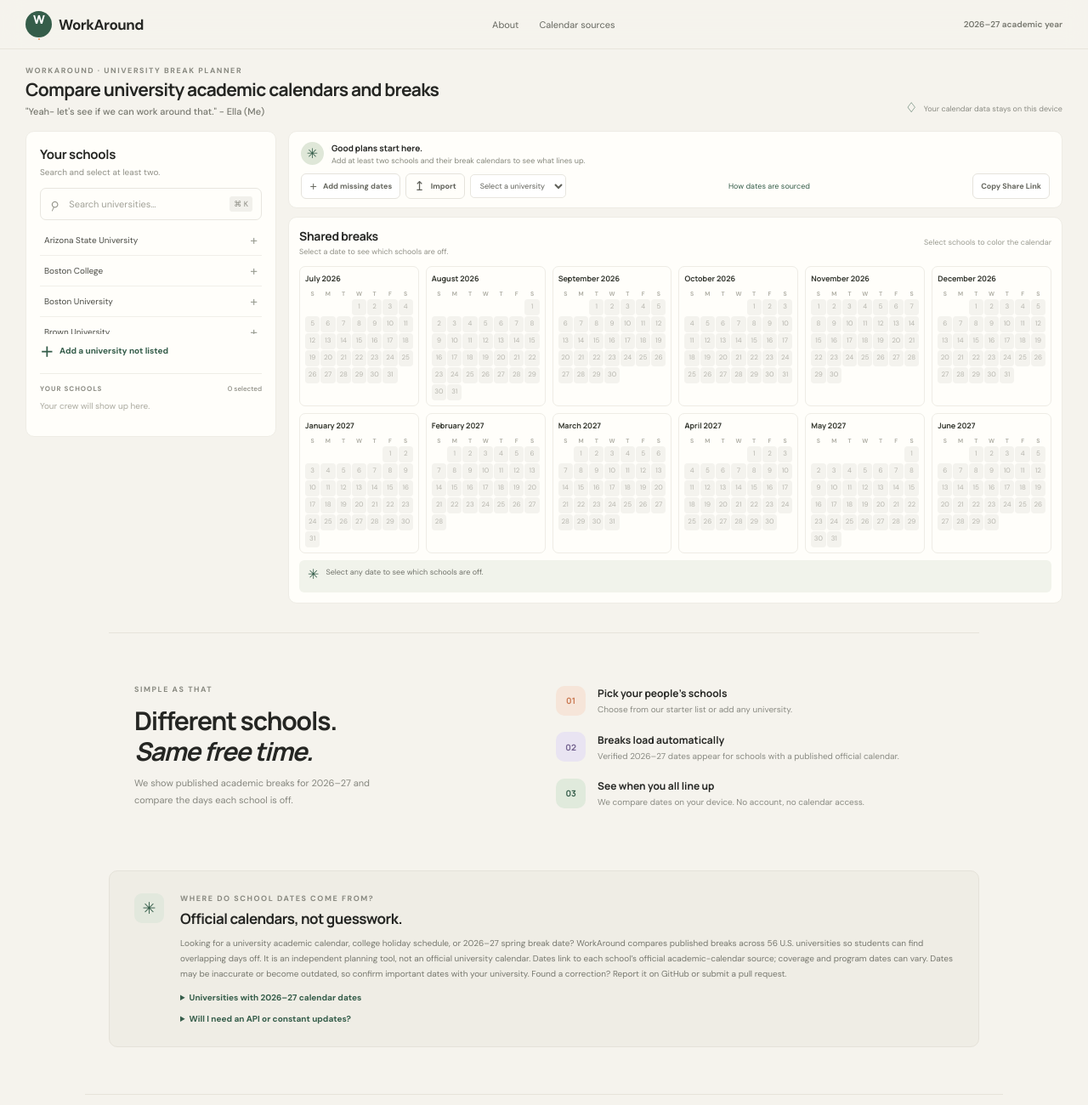
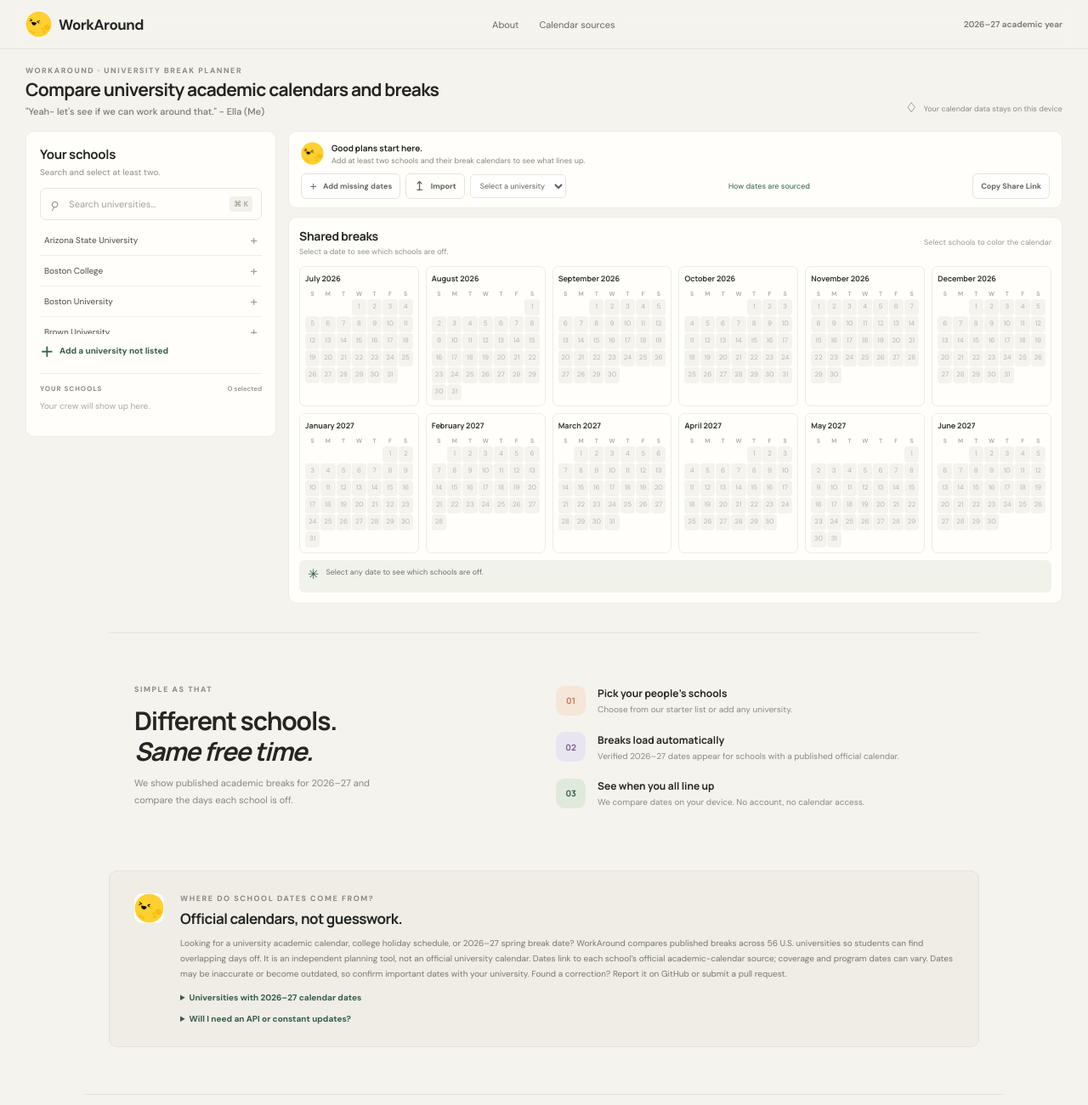
Before and after one commit to iwasella/WorkAround, a plain HTML site: page index.html in a window 1280 px wide. Shown: the top 1300 px of the page at 85% size. Drawn offline with Linux system fonts and the light colour scheme.

Commit message:
Adding favicon and credits

```diff
--- a/index.html
+++ b/index.html
@@ -4,6 +4,8 @@
     <meta charset="utf-8">
     <meta name="viewport" content="width=device-width, initial-scale=1">
     <meta name="theme-color" content="#f5f3ed">
+    <link rel="icon" type="image/png" href="favicon.png">
+    <link rel="apple-touch-icon" href="favicon.png">
     <meta name="description" content="Compare 2026–27 academic calendars and university break dates. Find overlapping college holidays, winter recesses, and spring breaks across 56 U.S. universities with WorkAround.">
     <meta name="robots" content="index, follow, max-image-preview:large">
     <link rel="canonical" href="https://iwasella.github.io/WorkAround/">
@@ -45,7 +47,7 @@
   </head>
   <body>
     <header class="topbar">
-      <a class="brand" href="#"><span class="brand-mark">W<span>.</span></span><span>WorkAround</span></a>
+      <a class="brand" href="#"><img class="brand-mark" src="favicon.png" alt=""><span>WorkAround</span></a>
       <nav aria-label="Main navigation">
         <a href="#how-it-works">About</a>
         <a href="#calendar-sources">Calendar sources</a>
@@ -88,7 +90,7 @@
           <div class="planner-main">
             <div class="overlap-panel">
               <div class="overlap-summary" id="overlap-summary">
-                <div class="summary-icon">✳</div>
+                <img class="summary-icon" src="favicon.png" alt="">
                 <div><strong>Find your shared days off</strong><p>Add schools to compare their published break dates.</p></div>
               </div>
               <div id="overlap-results" class="overlap-results" role="region" aria-label="Shared break date ranges" aria-live="polite" aria-atomic="false" aria-relevant="additions text removals"></div>
@@ -134,7 +136,7 @@
       </section>
 
       <section class="sources-section" id="calendar-sources">
-        <div class="sources-icon">✳</div>
+        <img class="sources-icon" src="favicon.png" alt="">
         <div class="sources-copy"><div class="eyebrow muted-eyebrow">WHERE DO SCHOOL DATES COME FROM?</div>
           <h2>Official calendars, not guesswork.</h2>
           <p>Looking for a university academic calendar, college holiday schedule, or 2026–27 spring break date? WorkAround compares published breaks across 56 U.S. universities so students can find overlapping days off. It is an independent planning tool, not an official university calendar. Dates link to each school’s official academic-calendar source; coverage and program dates can vary. Dates may be inaccurate or become outdated, so confirm important dates with your university. Found a correction? <a href="https://github.com/iwasella/WorkAround/issues/new">Report it on GitHub</a> or submit a pull request.</p>
@@ -152,7 +154,7 @@
       </section>
     </main>
 
-    <footer><a class="brand footer-brand" href="#"><span class="brand-mark">W<span>.</span></span><span>WorkAround</span></a><span>Made for the days you get back together.</span><a href="#your-schools">Back to the planner ↑</a></footer>
+    <footer><a class="brand footer-brand" href="#"><img class="brand-mark" src="favicon.png" alt=""><span>WorkAround</span></a><span>Made for the days you get back together.</span><a href="https://www.flaticon.com/free-icons/funny" title="Funny icons">Funny icon by Dai / Flaticon</a><a href="#your-schools">Back to the planner ↑</a></footer>
 
     <dialog id="add-school-dialog" aria-labelledby="add-school-title" aria-modal="true">
       <form method="dialog" id="add-school-form">
--- a/styles.css
+++ b/styles.css
@@ -22,8 +22,7 @@ button:focus-visible, a:focus-visible, input:focus-visible, select:focus-visible
 a { color: inherit; text-decoration: none; }
 .topbar { position: sticky; z-index: 4; top: 0; height: 58px; max-width: 1680px; margin: auto; padding: 0 30px; display: flex; align-items: center; justify-content: space-between; background: #f5f3edeb; backdrop-filter: blur(12px); border-bottom: 1px solid #e8e5dc; }
 .brand { display: inline-flex; gap: 8px; align-items: center; font-weight: 700; font-size: 17px; letter-spacing: -.5px; }
-.brand-mark { width: 31px; height: 31px; border-radius: 50%; display: grid; place-items: center; background: var(--green); color: white; font: 800 14px var(--display); letter-spacing: -1px; }
-.brand-mark span { color: #f1a276; }
+.brand-mark { width: 31px; height: 31px; flex: 0 0 auto; display: block; object-fit: cover; border-radius: 50%; }
 .topbar nav { display: flex; gap: 24px; font-size: 11px; color: #66675f; }
 .topbar nav a:hover, footer a:hover { color: var(--green); }
 .topbar-note { color: #77786f; font-size: 10px; font-weight: 600; }
@@ -119,7 +118,7 @@ kbd { padding: 3px 5px; border-radius: 3px; background: #f1f0eb; color: #898980;
 .day-detail-schools li strong { color: #4a4b45; font-size: 9px; }
 .day-detail-schools li > span:last-child { color: #898a82; }
 .overlap-summary { min-height: 0; margin: 0; padding: 2px 0; display: flex; align-items: center; gap: 9px; }
-.summary-icon { flex: 0 0 auto; width: 27px; height: 27px; display: grid; place-items: center; border-radius: 50%; background: #dfe7d8; color: var(--green); font-size: 16px; }
+.summary-icon { flex: 0 0 auto; width: 27px; height: 27px; display: block; object-fit: cover; border-radius: 50%; }
 .overlap-summary strong { display: block; margin-bottom: 2px; font: 700 10px var(--display); }
 .overlap-summary p { margin: 0; color: #85877c; font-size: 9px; line-height: 1.4; }
 .overlap-results { max-height: 90px; overflow: auto; }
@@ -160,7 +159,7 @@ kbd { padding: 3px 5px; border-radius: 3px; background: #f1f0eb; color: #898980;
 .how-steps h3 { margin: 0 0 4px; font: 700 12px var(--display); }
 .how-steps p { margin: 0; color: #898a82; font-size: 10px; }
 .sources-section { max-width: 1024px; margin: 0 auto 55px; padding: 26px 29px; display: flex; align-items: flex-start; gap: 19px; border: 1px solid #e5e2d9; border-radius: 10px; background: #efede5; }
-.sources-icon { width: 35px; height: 35px; flex: 0 0 auto; display: grid; place-items: center; border-radius: 9px; background: #e2e8dd; color: var(--green); font-size: 19px; }
+.sources-icon { width: 35px; height: 35px; flex: 0 0 auto; display: block; object-fit: cover; border-radius: 9px; }
 .sources-copy { flex: 1; }
 .sources-copy h2 { margin-top: 8px; font-size: 17px; letter-spacing: -.5px; }
 .sources-copy > p, .sources-copy details p { margin: 10px 0 0; color: #77786f; font-size: 10px; line-height: 1.8; }
@@ -170,7 +169,7 @@ kbd { padding: 3px 5px; border-radius: 3px; background: #f1f0eb; color: #898980;
 .sources-copy details p { padding-left: 12px; border-left: 1px solid #b9c5b4; }
 footer { max-width: 1080px; margin: auto; padding: 18px 28px 24px; display: flex; align-items: center; justify-content: space-between; border-top: 1px solid #e6e3da; color: #92938a; font-size: 9px; }
 .footer-brand { color: var(--ink); font-size: 13px; }
-.footer-brand .brand-mark { width: 25px; height: 25px; font-size: 12px; }
+.footer-brand .brand-mark { width: 25px; height: 25px; }
 footer > a:last-child { color: #697367; }
 
 dialog { width: min(440px, calc(100vw - 32px)); max-height: calc(100dvh - 32px); overflow-y: auto; padding: 0; border: 0; border-radius: 12px; background: var(--white); color: var(--ink); box-shadow: 0 20px 80px #1c211c35; }
```
Also changed, not shown: favicon.png (added), 1 other file.
